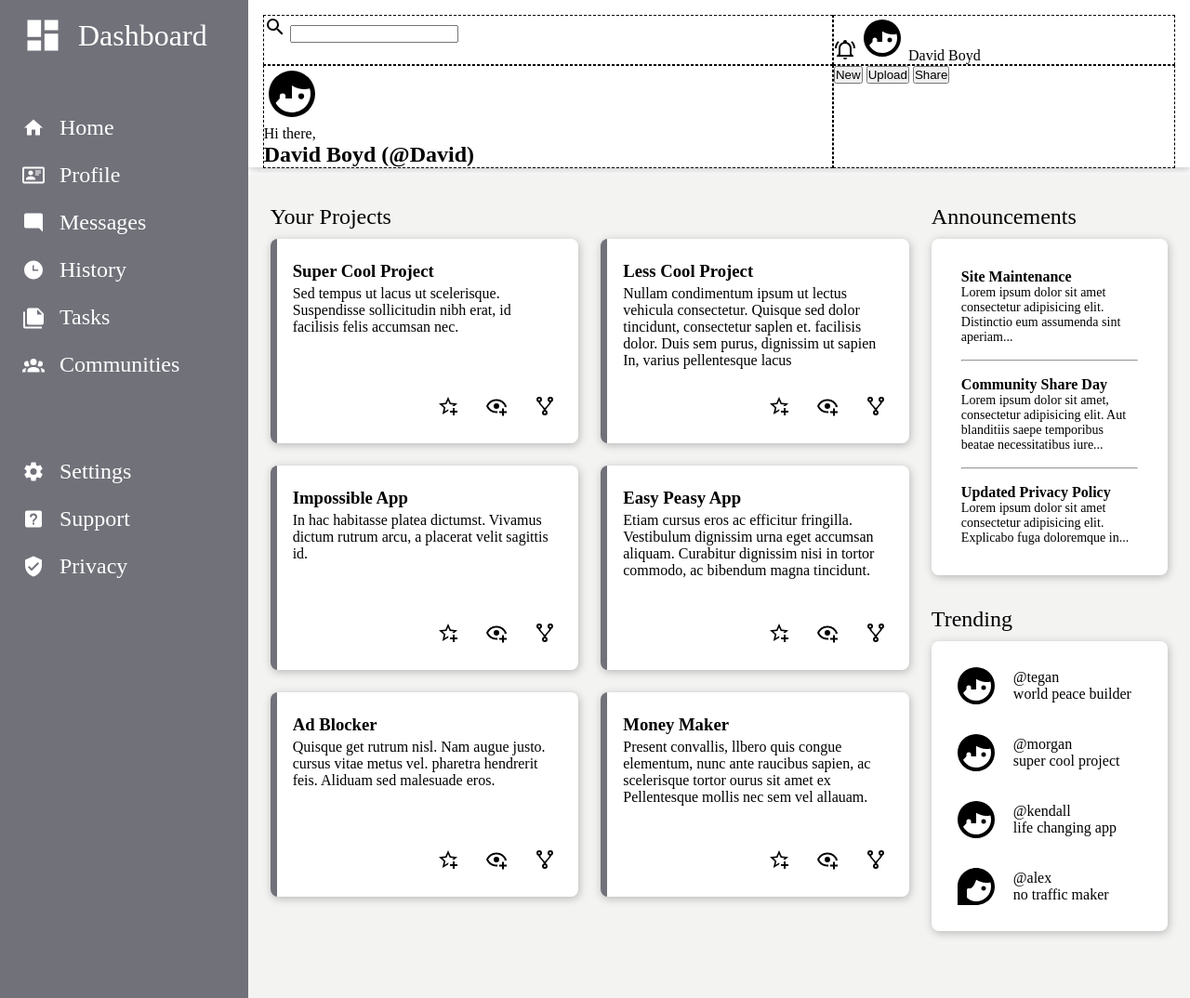
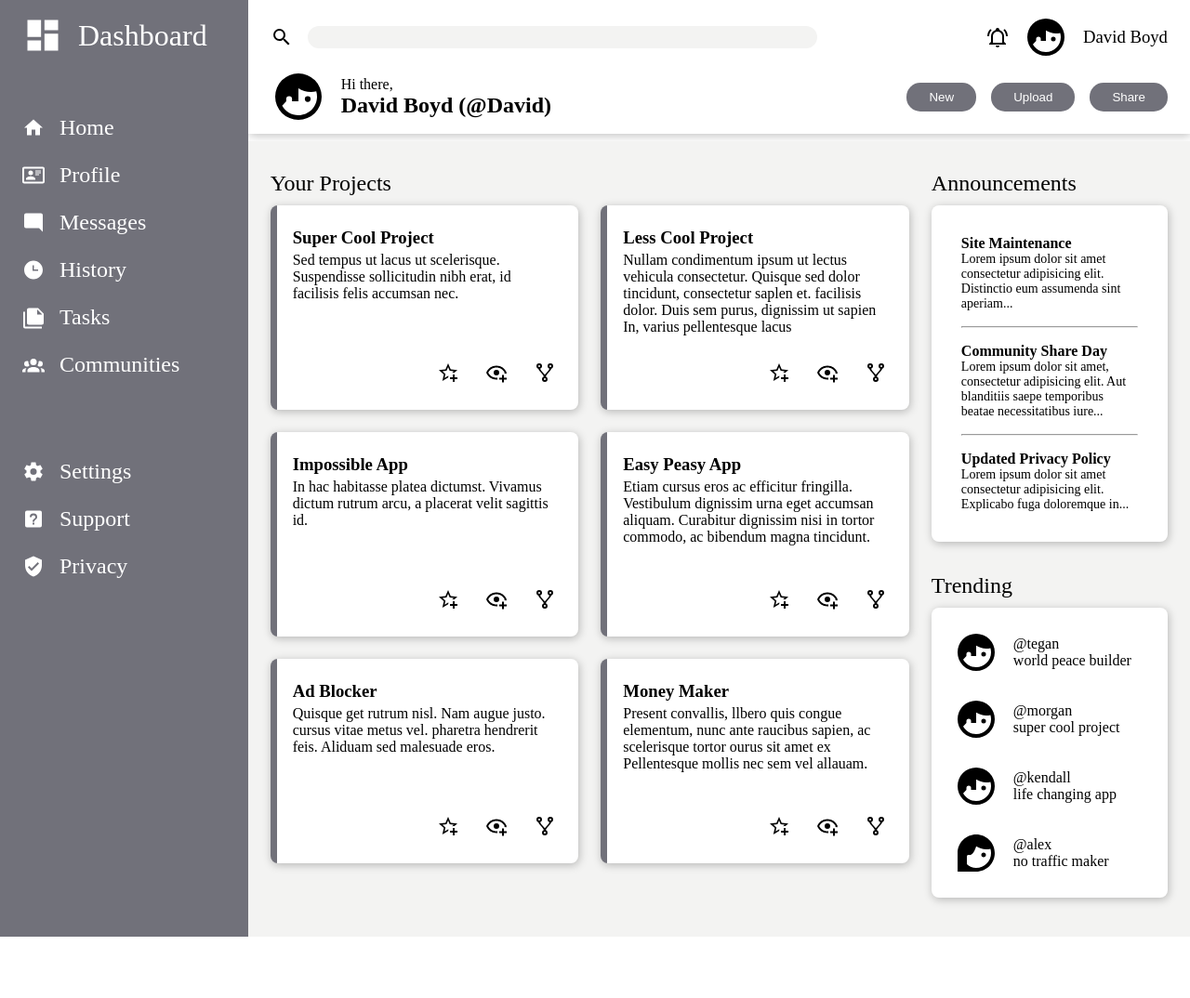
Before and after one commit to DaveBoydy/Project-Admin-Dashboard, a plain HTML site: page index.html in a window 1280 px wide. Shown: the whole page at 93% size. After the commit the page ends 1008 px from the top, so only its background shows below. Drawn offline with Linux system fonts and the light colour scheme.

Commit message:
Add style updates to header
Basic style updates which may be refactored in upcoming header updates.

```diff
--- a/index.html
+++ b/index.html
@@ -34,7 +34,7 @@
           height="auto"
         />
 
-        <span>David Boyd</span>
+        <h3>David Boyd</h3>
       </div>
       <div class="header-welcome">
         <img
--- a/styles.css
+++ b/styles.css
@@ -18,16 +18,18 @@
   min-height: 100vh;
   display: grid;
   grid-template:
-    "sidebar header" 17.5%
-    "sidebar main" 82.5%
+    "sidebar header" auto
+    "sidebar main" 1fr
     / 1fr 3.8fr;
 }
 
 #intro {
   grid-area: header;
-  padding: 1rem;
+  padding: 16px 24px;
+  padding-bottom: 0;
   display: grid;
   grid-template: 1.2fr 2fr / 2fr 1.2fr;
+  column-gap: 24px;
   margin-bottom: 8px;
   box-shadow: var(--box-shadow);
 }
@@ -84,11 +86,44 @@
   filter: brightness(0) invert(1);
 }
 
-.project-posts {
-  display: grid;
-  grid-template-columns: repeat(2, 1fr);
-  grid-auto-rows: 220px;
-  gap: 24px;
+.header-search,
+.header-search form,
+.header-personal,
+.header-welcome,
+.header-projects {
+  display: flex;
+  align-items: center;
+  gap: 16px;
+}
+
+.header-search form {
+  width: 100%;
+}
+
+.header-search [type="search"] {
+  height: 24px;
+  width: 100%;
+  max-width: 700px;
+  border-radius: 15px;
+  border: none;
+  background-color: var(--tertiary);
+}
+
+.header-personal h3 {
+  font-weight: 500;
+}
+
+.header-personal,
+.header-projects {
+  justify-content: end;
+}
+
+.header-projects button {
+  border-radius: 15px;
+  padding: 8px 24px;
+  border: none;
+  background-color: var(--primary);
+  color: var(--secondary);
 }
 
 .main-projects,
@@ -107,7 +142,15 @@
   gap: 24px;
 }
 
+.project-posts {
+  display: grid;
+  grid-template-columns: repeat(2, 1fr);
+  grid-auto-rows: auto;
+  gap: 24px;
+}
+
 .post-project {
+  min-height: 220px;
   display: flex;
   flex-direction: column;
   justify-content: space-between;
@@ -187,9 +230,9 @@
   margin: 10px 0;
 }
 
-header > div {
+/* header > div {
   border: 1px dashed;
-}
+} */
 
 @media (min-width: 1600px) {
   #content {
```
